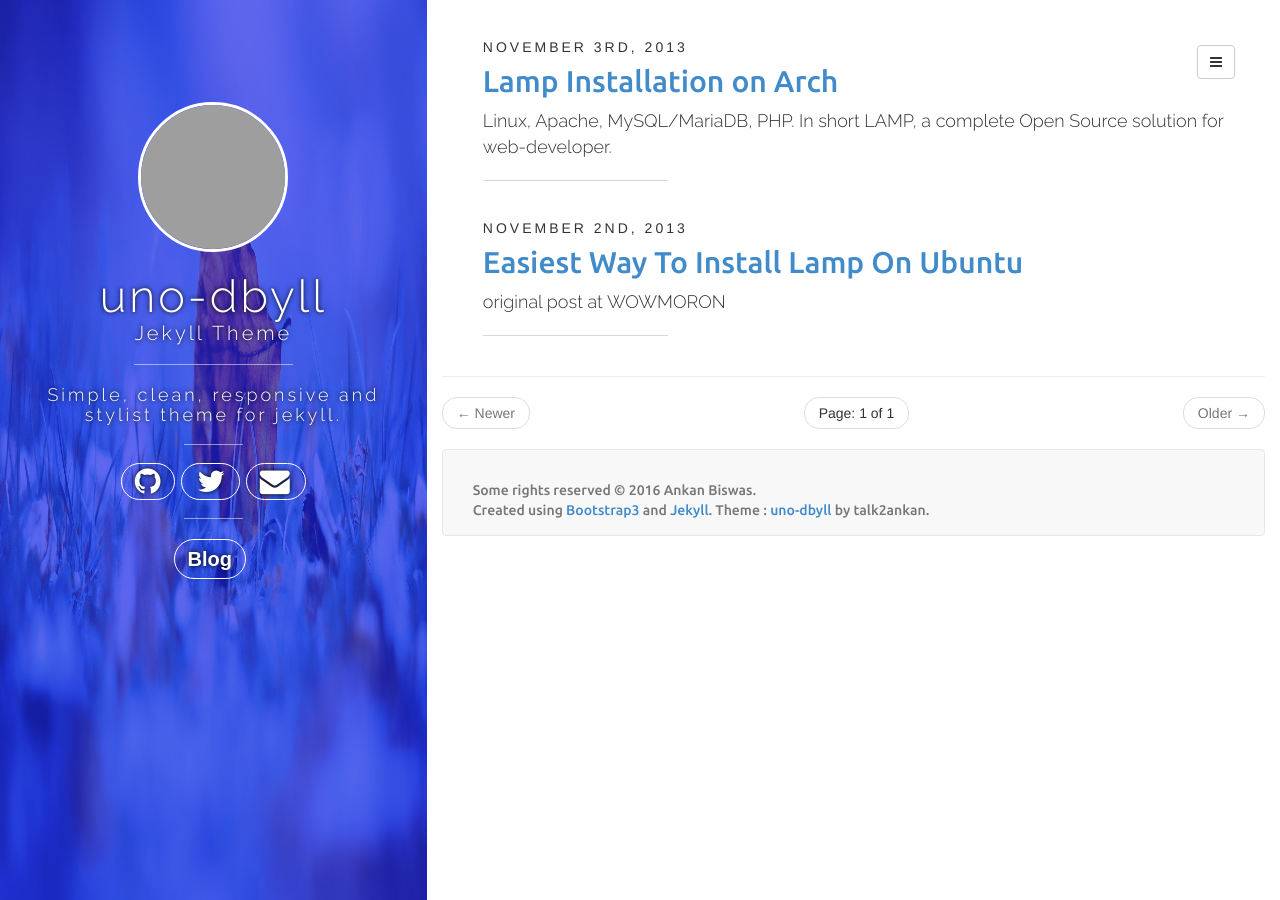
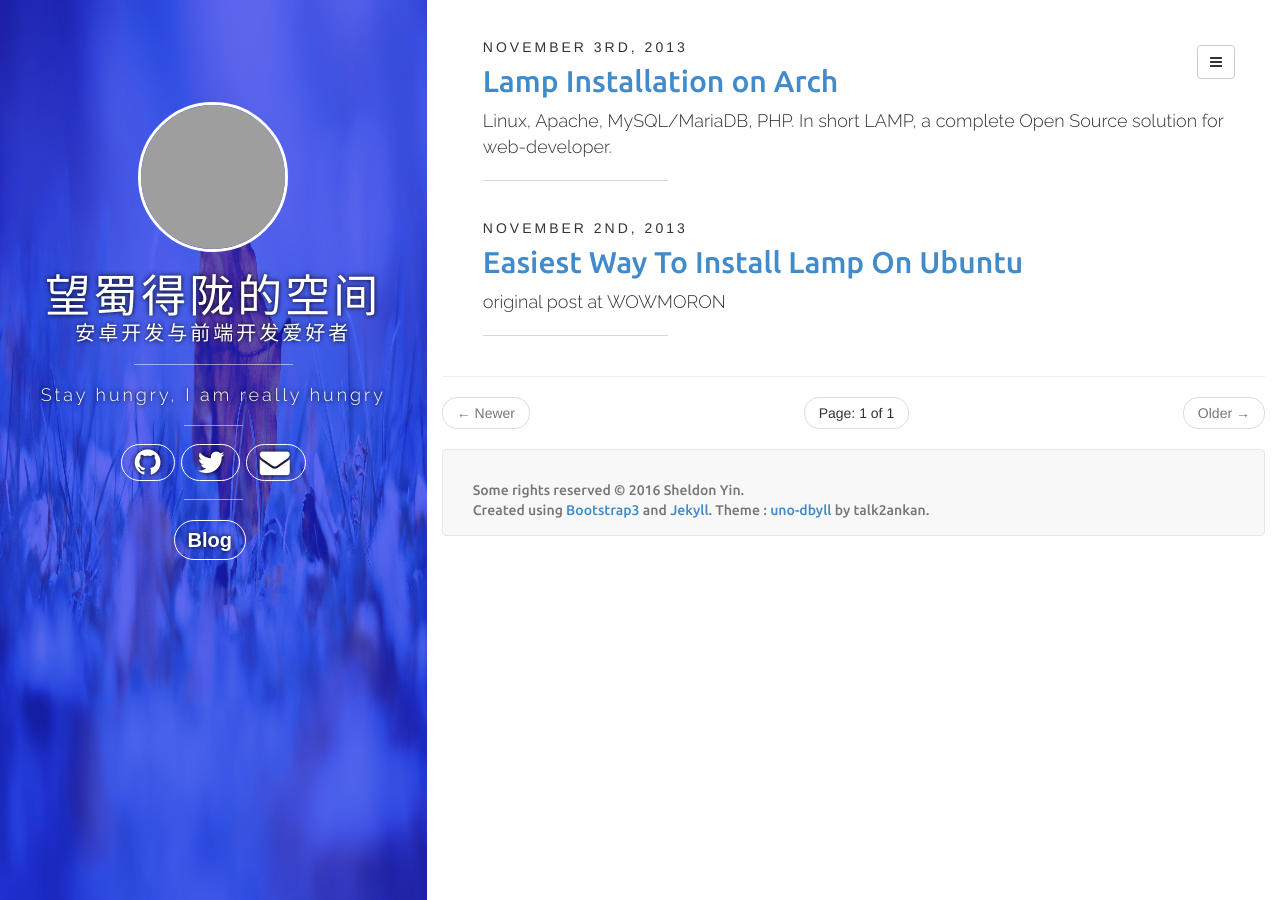
Before and after one commit to Sheldon-Yin/Sheldon-Yin.github.io, a Jekyll site: the page built from index.html, in a window 1280 px wide. Built offline with Jekyll 4.4.1, drawn with Linux system fonts in a browser that asks for light colours; nearby versions of some CDN libraries; the list of posts is cut into pages by our own code; comment, search, counter and statistics services are not loaded; grey boxes are pictures that could not be loaded.

Commit message:
my information

```diff
--- a/_config.yml
+++ b/_config.yml
@@ -15,20 +15,20 @@ gems: [jekyll-paginate]
 categories_path : categories.html
 tags_path : tags.html
 
-BASE_PATH : http://blog.ankanbiswas.in/uno-dbyll
+BASE_PATH : http://www.sheldonyin.website
 
 
-title : uno-dbyll
+title : 望蜀得陇的空间
 
 
 
 author:
-  name: Ankan Biswas
-  role: Jekyll Theme
-  email: support@ankanbiswas.in
-  github: talk2ankan
-  twitter: talk2ankan
-  facebook: talk2ankan
-  googleplus: +AnkanBiswasWorkspace
-  bio: "Simple, clean, responsive and stylist theme for jekyll. "
-  uno-dbyll: https://raw.githubusercontent.com/talk2ankan/uno-dbyll/gh-pages/uno-dbyll.png
+  name: Sheldon Yin
+  role: 安卓开发与前端开发爱好者
+  email: 383541990@qq.com
+  github: Sheldon-Yin
+  twitter: None
+  facebook: None
+  googleplus: None
+  bio: "Stay hungry, I am really hungry"
+  uno-dbyll: https://www.baidu.com
```
Also changed, not shown: uno-dbyll.png (deleted), uno-dbyll_00.png (deleted), uno-dbyll_01.png (deleted), uno-dbyll_02.png (deleted), uno-dbyll_03.png (deleted).
